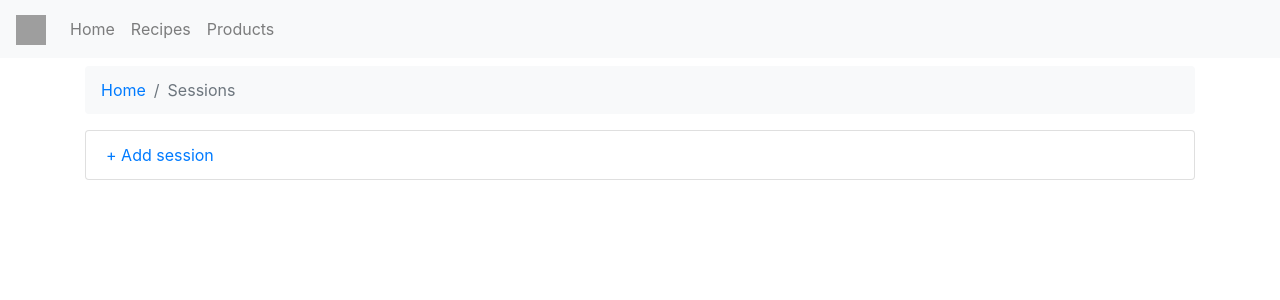
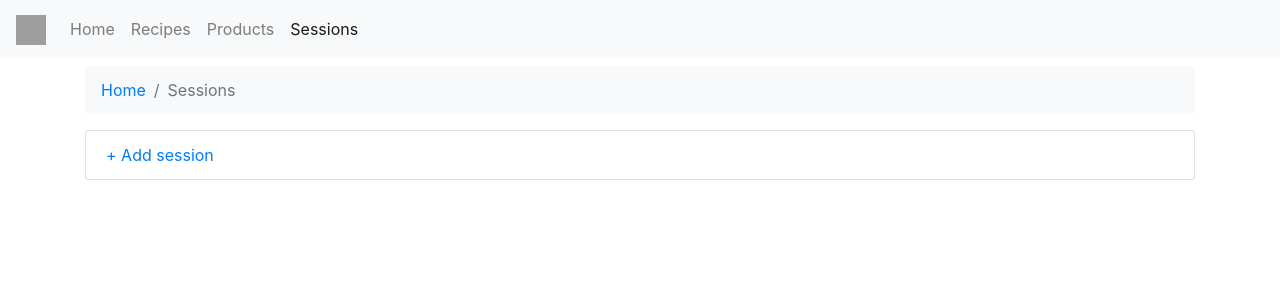
Before and after one commit to cmulders/eefbakt-recipes, a Django app: page /baking/sessions/ in a window 1280 px wide. Shown: the top 300 px of the page. Run offline with Django 3.2, Linux system fonts and the light colour scheme; data that the repository does not hold is empty; some libraries are stand-ins or nearby versions; grey boxes are pictures that could not be loaded.

Commit message:
Add Baking app to navigation

```diff
--- a/templates/navigation.html
+++ b/templates/navigation.html
@@ -15,6 +15,7 @@
             {% include nav_template with url_name='home' title='Home' %}
             {% include nav_template with url_name='data:recipe-list' title='Recipes' %}
             {% include nav_template with url_name='data:product-list' title='Products' %}
+            {% include nav_template with url_name='baking:session-list' title='Sessions' %}
             {% endwith %}
             {% comment %}
             <li class="nav-item dropdown">
```
